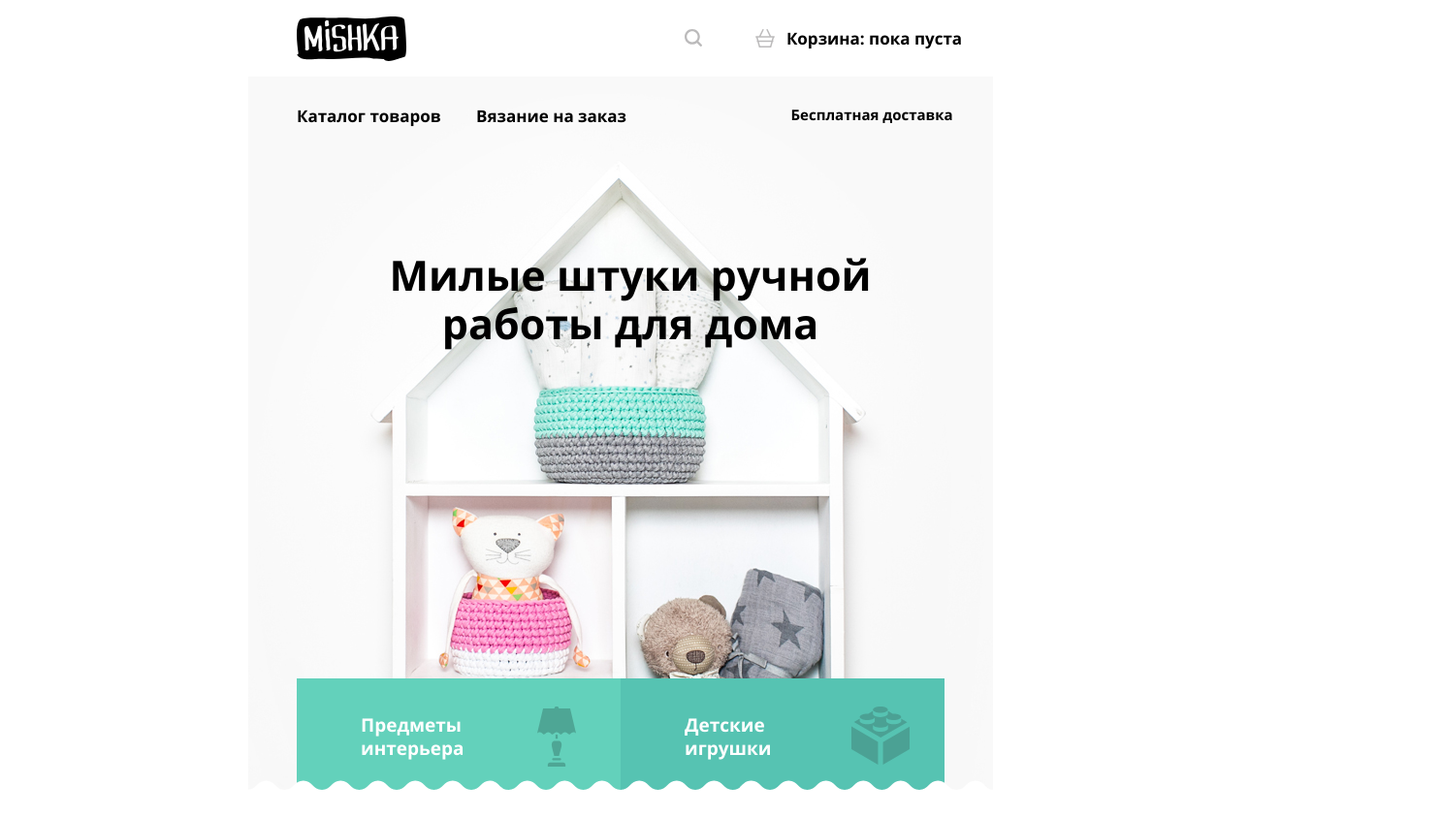
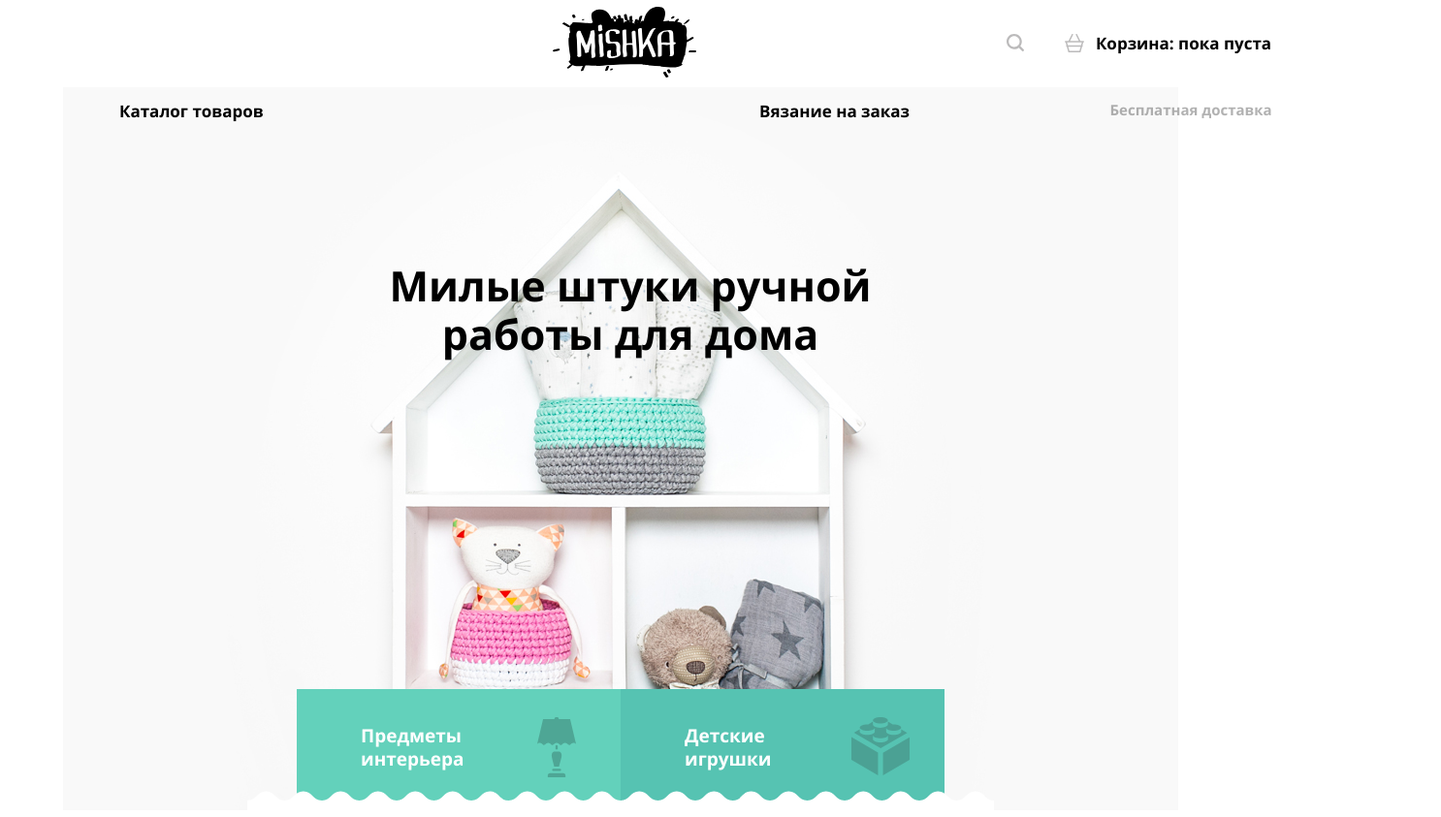
Before and after one commit to sirnet/426679-mishka-16, a website: page source/index.html in a window 1280 px wide. Shown: the top 843 px of the page at 97% size, 1486 px wide, since content can reach past the window. Drawn offline with nearby package versions, Linux system fonts and the light colour scheme; files that its build step writes are made by us from their sources.

Commit message:
Верстка media 1150

```diff
--- a/source/sass/blocks/page-header.scss
+++ b/source/sass/blocks/page-header.scss
@@ -118,6 +118,7 @@
     justify-content: flex-start;
     width: 768px;
     position: relative;
+    z-index: 1;
   }
 
   .menu-nav__icon--close {
@@ -127,9 +128,9 @@
   .menu-nav__list {
     display: block;
     background: none;
-    position: absolute;
-    width: 100%;
-    top: 0;
+    position: relative;
+    width: 768px;
+    height: 100%;
   }
 
   .menu-nav__logo {
@@ -143,10 +144,12 @@
 
   .menu-nav__logo::after {
     content: url("/img/logo-tablet.svg");
-    display: block;
+
     background-repeat: no-repeat;
     width: 113px;
     height: 46px;
+    position: relative;
+    z-index: 1;
   }
 
   .menu-nav__item {
@@ -162,13 +165,13 @@
   }
 
   .menu-nav__item:nth-child(1) {
-    left: -5px;
-    top: 80px;
+    left: -170px;
+    top: -50px;
   }
 
   .menu-nav__item:nth-child(2) {
-    left: 180px;
-    top: 80px;
+    left: 10px;
+    top: -50px;
   }
 
   .menu-nav__item:nth-child(3) a {
@@ -178,14 +181,16 @@
   .menu-nav__item:nth-child(3)::before {
     content: url("/img/icon-search.svg");
     position: absolute;
-    left: 450px;
     opacity: 0.3;
     cursor: pointer;
+    left: 320px;
+    top: -90px;
   }
 
   .menu-nav__item:nth-child(4) {
-    right: 25px;
     width: 250px;
+    left: 350px;
+    top: -120px;
   }
 
   .menu-nav__item:nth-child(4) a::before {
@@ -196,11 +201,12 @@
   .menu-nav__item:nth-child(4)::after {
     content: "Бесплатная доставка";
     position: absolute;
-    top: 110px;
+    top: 100px;
     width: 100%;
-    right: -25px;
+    right: -35px;
     font-weight: normal;
     font-size: 15px;
+    opacity: 0.3;
   }
 
   .page-haeder__wrap {
@@ -222,3 +228,62 @@
     min-width: 768px;
   }
 }
+
+@media (min-width:1150px){
+  .menu-nav__wrap{
+    height: 90px;
+    display: flex;
+    align-items: center;
+    justify-content: center;
+  }
+
+  .menu-nav__logo::after {
+    content: url("/img/logo-desktop.svg");
+    background-repeat: no-repeat;
+    width: 149px;
+    height: 72px;
+  }
+
+  .page-header__image {
+    background: url("/img/hero-desktop@1x.jpg") no-repeat center;
+    min-height: 746px;
+    min-width: 1150px;
+  }
+  .menu-nav__list{
+    left: 0;
+  }
+
+  .menu-nav__item:nth-child(1) {
+    left: -650px;
+    top: -50px;
+  }
+
+  .menu-nav__item:nth-child(2) {
+    left: 10px;
+    top: -50px;
+  }
+
+  .menu-nav__item:nth-child(3) a {
+    display: none;
+  }
+
+  .menu-nav__item:nth-child(3)::before {
+    content: url("/img/icon-search.svg");
+    position: absolute;
+    opacity: 0.3;
+    cursor: pointer;
+    left: 320px;
+    top: -90px;
+  }
+
+  .menu-nav__item:nth-child(4) {
+    width: 250px;
+    left: 350px;
+    top: -120px;
+  }
+
+  .menu-nav__item:nth-child(4) a::before {
+    position: absolute;
+    left: 30px;
+  }
+}
```
